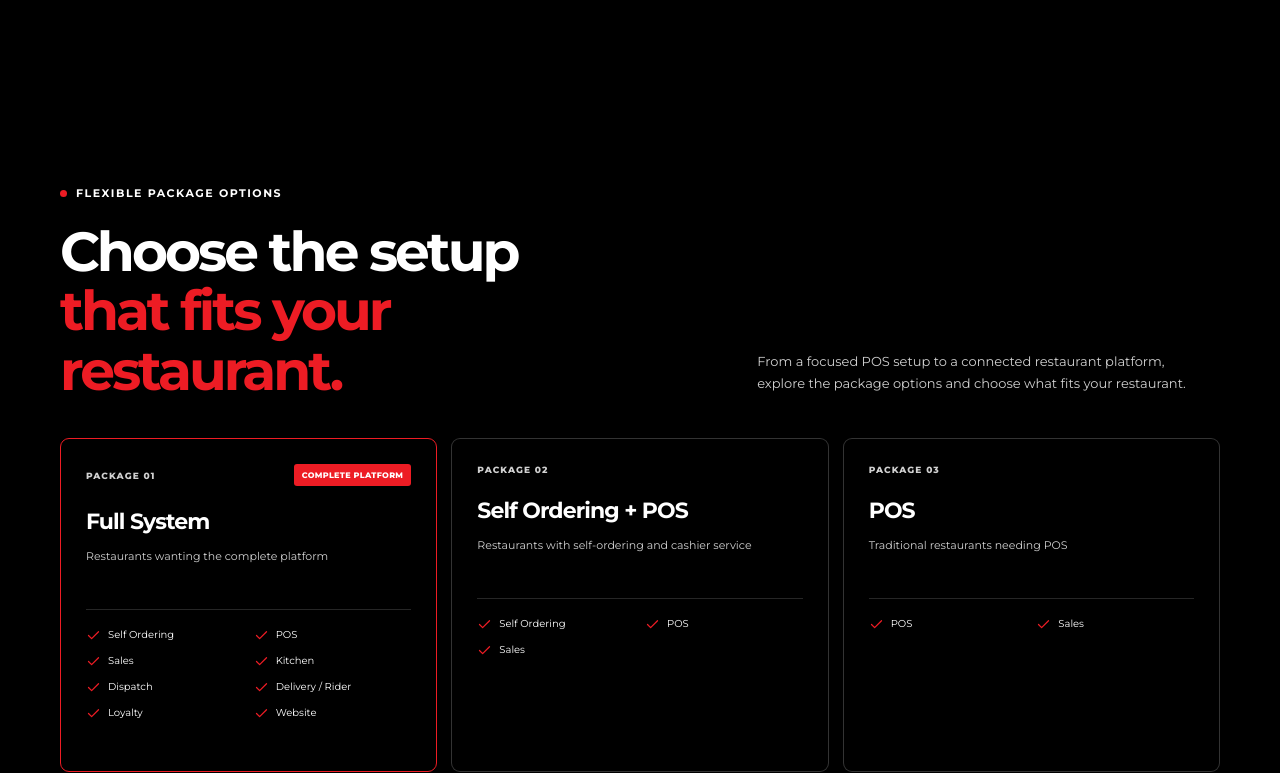
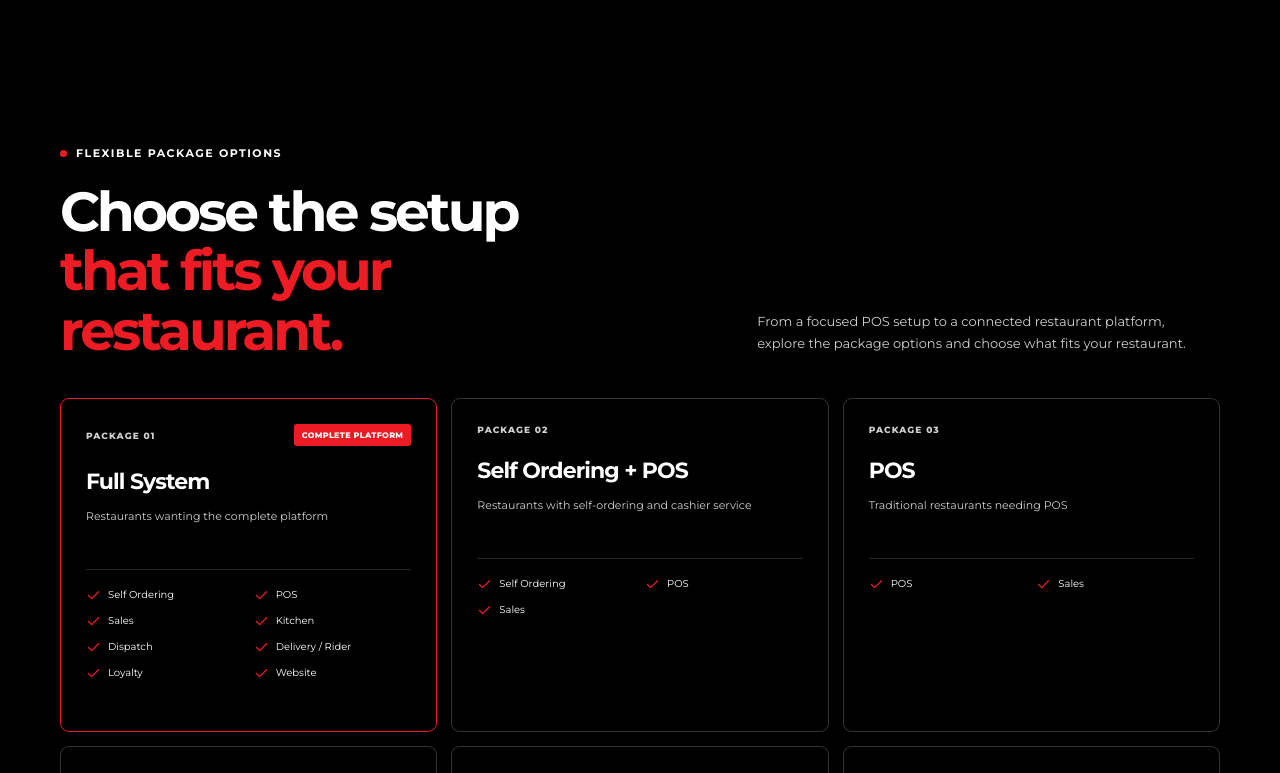
Before and after one commit to Jrnotjunior/web2table.io, a React (Vite) app: page / in a window 1280 px wide. Shown: the part 5247-6020 px from the top of the page. Built offline with nearby package versions, Linux system fonts and the light colour scheme.

Commit message:
Fine tune package anchor alignment

```diff
--- a/src/styles/global.css
+++ b/src/styles/global.css
@@ -787,3 +787,7 @@ body, .site-header, .main-nav, .platform-section, .solutions-section,
 /* Align the Packages anchor beneath the sticky navigation and reduce excess top space. */
 #packages.packages-section { scroll-margin-top: 82px; padding-top: 76px; }
 @media (max-width: 700px) { #packages.packages-section { scroll-margin-top: 70px; padding-top: 54px; } }
+
+/* Final anchor alignment: avoid stacking scroll-margin and section padding. */
+#packages.packages-section { scroll-margin-top: 0; padding-top: 36px; }
+@media (max-width: 700px) { #packages.packages-section { scroll-margin-top: 0; padding-top: 28px; } }
```
